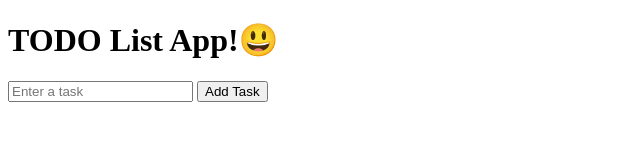
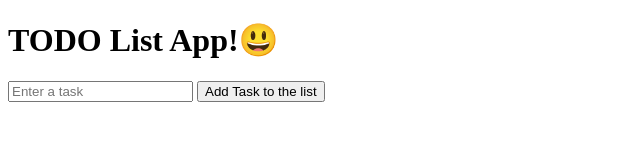
Before and after one commit to xuyenvudci/demo_gh_actions, a website: page index.html in a window 1280 px wide. Shown: the whole page, without its empty margins (0-640 px from the left). Drawn offline with Linux system fonts and the light colour scheme.

Commit message:
second commit

```diff
--- a/index.html
+++ b/index.html
@@ -14,7 +14,7 @@
 
         <form id="todo-form">
             <input type="text" id="todo-input" placeholder="Enter a task" />
-            <button type="submit">Add Task</button>
+            <button type="submit">Add Task to the list</button>
         </form>
 
         <ul id="todo-list">
```
Also changed, not shown: .yaml (added).
